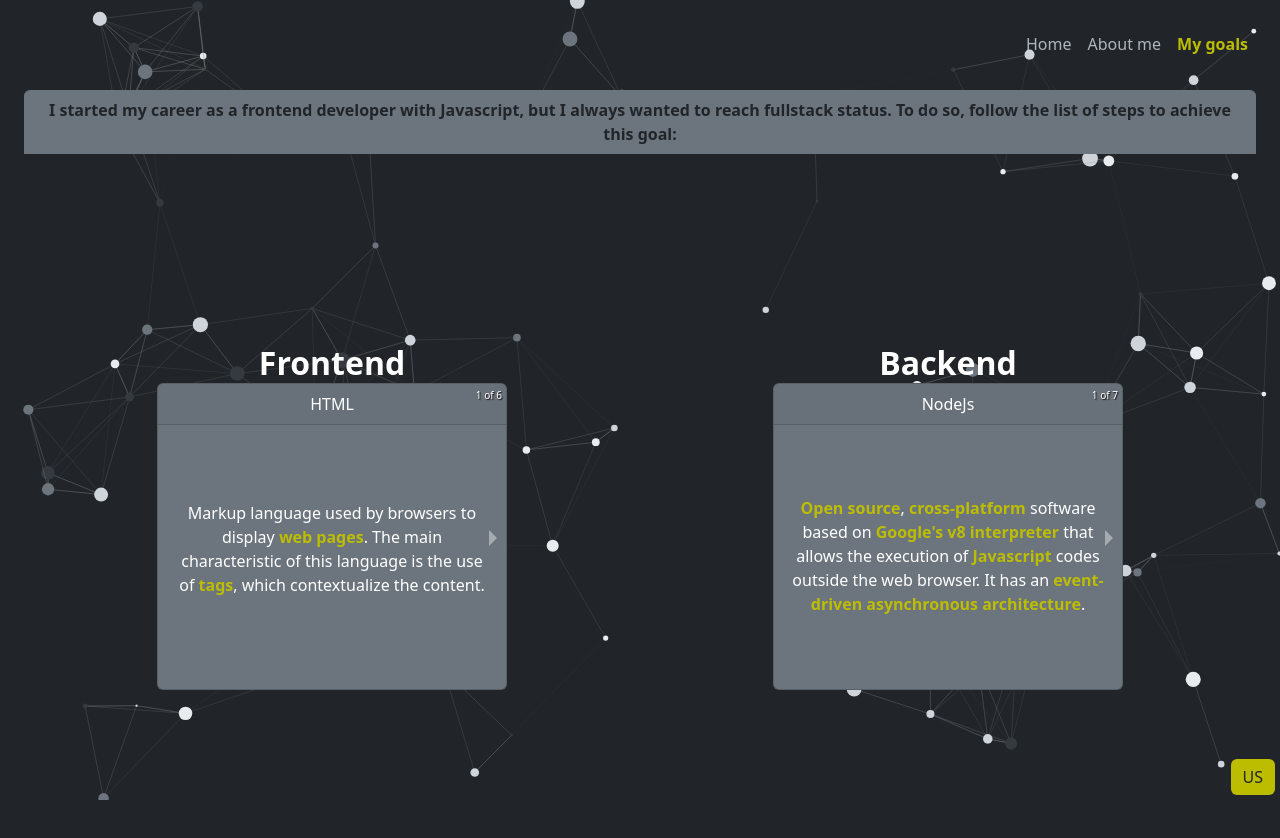
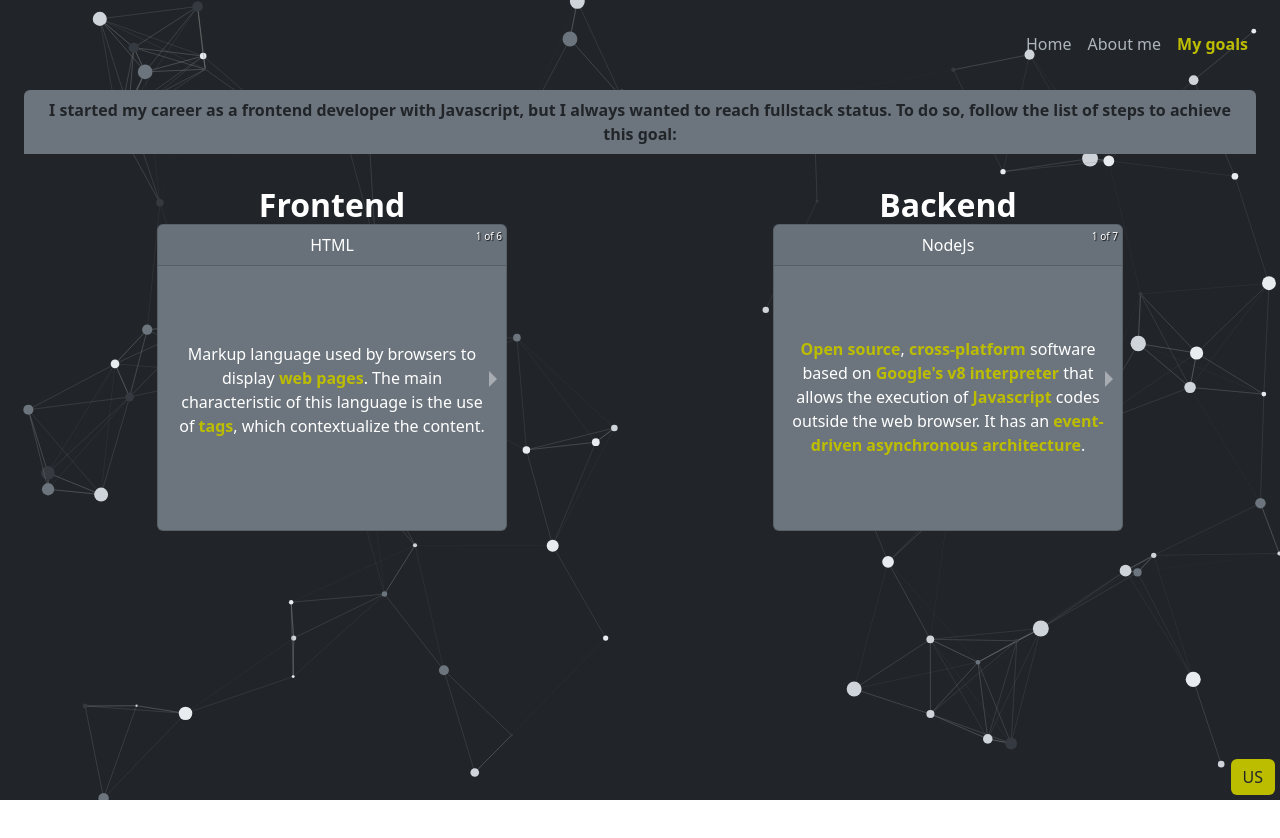
Before and after one commit to Rharuow/Hary-app, a Next.js app: page /my-goals in a window 1280 px wide. Shown: the top 838 px of the page. After the commit the page ends 800 px from the top, so only its background shows below. Built offline with nearby package versions, Linux system fonts and the light colour scheme.

Commit message:
improvement: translate hover atomic event

```diff
--- a/src/components/Navigation.tsx
+++ b/src/components/Navigation.tsx
@@ -30,7 +30,7 @@ const Navigation: React.FC<{ className?: string; justifyContent?: string }> = ({
               <Link
                 key={item.name}
                 href={translate.US.navigation[index].route}
-                className={` text-yellow-hover text-end ${
+                className={`text-hover text-yellow-hover text-end ${
                   isMobile ? " " : "me-3"
                 } ${
                   router.asPath === translate.US.navigation[index].route
--- a/src/components/domain/AboutMe/index.tsx
+++ b/src/components/domain/AboutMe/index.tsx
@@ -7,8 +7,8 @@ import { translate, Language } from "../../../translate";
 const AboutMe = () => {
   const { language } = useLanguageContext();
   return (
-    <div className="min-h-100vh d-flex justify-content-center algin-items-center p-4 flex-wrap">
-      <div style={{ zIndex: 1000 }}>
+    <div className=" d-flex justify-content-center algin-items-center p-4 flex-wrap z-index-1000">
+      <div className="transform-translate-top-20px transform-hover z-index-1000">
         {translate[language as keyof Language].aboutMe}
       </div>
     </div>
--- a/src/components/domain/MyGoals/index.tsx
+++ b/src/components/domain/MyGoals/index.tsx
@@ -9,14 +9,17 @@ import Navigation from "../../Navigation";
 const MyGoals = () => {
   const { language } = useLanguageContext();
   return (
-    <div className="min-h-100vh d-flex justify-content-center algin-items-center px-4 pt-10px flex-wrap">
-      <div style={{ zIndex: 1 }}>
-        <p className="text-center mb-0 bg-secondary text-dark fw-bold p-2 text-justify rounded-top">
+    <div className="d-flex justify-content-center algin-items-center px-4 pt-10px flex-wrap">
+      <div
+        className="transform-translate-top-20px transform-hover mb-3"
+        style={{ zIndex: 1 }}
+      >
+        <p className="text-center mb-0 bg-secondary text-dark fw-bold p-2 mb-3 text-justify rounded-top">
           {translate[language as keyof Language].myGoals.introduction}
         </p>
       </div>
       <div className="d-flex justify-content-around w-100 flex-wrap">
-        <div style={{ zIndex: 1 }}>
+        <div className="transform-translate-top-20px transform-hover z-index-1">
           <h2 className="rounded-top mb-0 text-center fw-bolder">Frontend</h2>
           <Carousel showIndicators={false} width={350} showThumbs={false}>
             {translate[language as keyof Language].myGoals.frontendRequests.map(
@@ -34,7 +37,7 @@ const MyGoals = () => {
             )}
           </Carousel>
         </div>
-        <div style={{ zIndex: 1 }}>
+        <div className="transform-translate-top-20px transform-hover z-index-1">
           <h2 className="rounded-top mb-0 text-center fw-bolder">Backend</h2>
           <Carousel showIndicators={false} width={350} showThumbs={false}>
             {translate[language as keyof Language].myGoals.backendRequests.map(
--- /dev/null
+++ b/src/styles/atomic/_hover.scss
@@ -0,0 +1,17 @@
+.text-hover {
+  transition: all 0.8s;
+}
+
+.text-yellow-hover:hover {
+  color: $yellow;
+}
+
+.transform-hover {
+  transition: transform 0.8s;
+}
+
+@for $i from 1 through 500 {
+  .transform-translate-top-#{$i}px:hover {
+    transform: translateY(-#{$i}px);
+  }
+}
--- a/src/styles/atomic/_spacers.scss
+++ b/src/styles/atomic/_spacers.scss
@@ -1,4 +1,8 @@
 @for $space from 0 to 1000 {
+  .z-index-#{space} {
+    z-index: #{space};
+  }
+
   .m-#{$space} {
     margin: #{$space}#{"%"};
   }
--- a/src/styles/atomic/_text.scss
+++ b/src/styles/atomic/_text.scss
@@ -1,8 +1,4 @@
 .text-yellow {
-  color: $yellow;
-}
-
-.text-yellow-hover:hover {
   color: $yellow;
 }
 
--- a/src/styles/main.scss
+++ b/src/styles/main.scss
@@ -2,6 +2,7 @@
 @import "react-responsive-carousel/lib/styles/carousel.min.css";
 @import "./variables";
 
+@import "./atomic/hover";
 @import "./atomic/sizes";
 @import "./atomic/bg";
 @import "./atomic/text";
```
